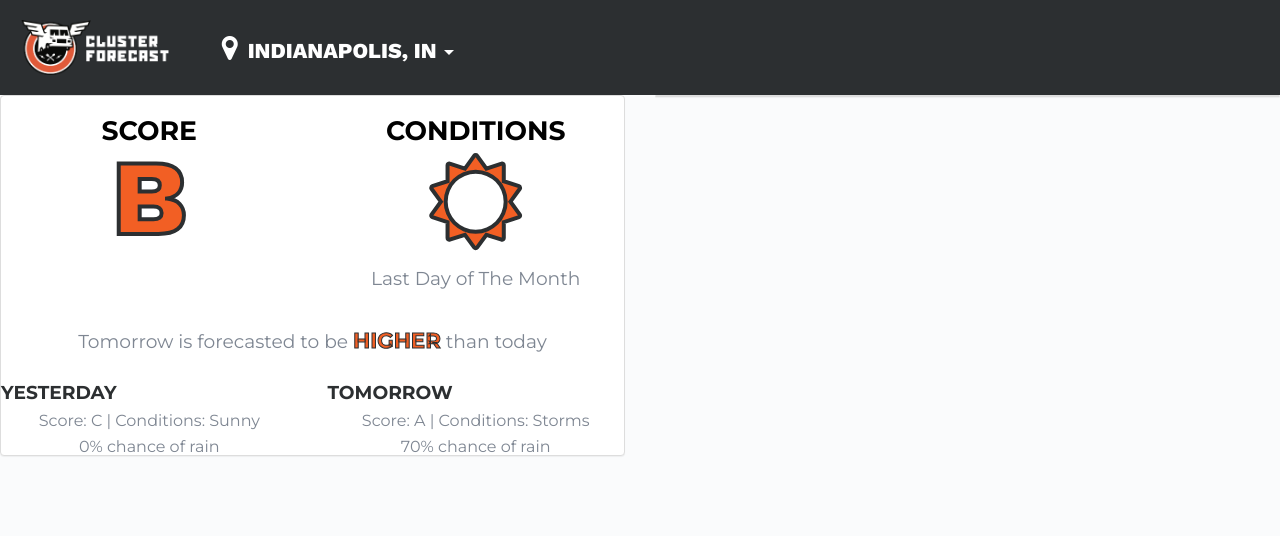
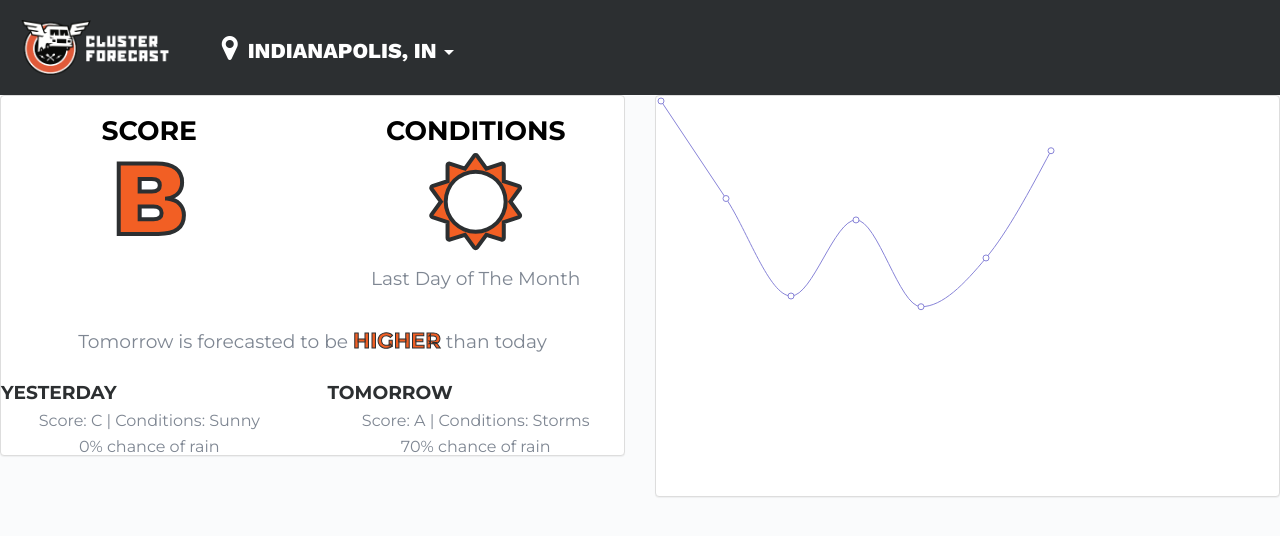
Before and after one commit to nicollis/ClusterForecast, a React (Create React App) app: page / in a window 1280 px wide. Shown: the top 536 px of the page. Built offline with nearby package versions, Linux system fonts and the light colour scheme.

Commit message:
installing recharts

```diff
--- a/package.json
+++ b/package.json
@@ -13,7 +13,8 @@
     "react": "^15.5.4",
     "react-bootstrap": "^0.31.0",
     "react-dom": "^15.5.4",
-    "react-scripts": "1.0.7"
+    "react-scripts": "1.0.7",
+    "recharts": "^1.0.0-alpha.0"
   },
   "devDependencies": {},
   "scripts": {
--- a/src/components/Stats.js
+++ b/src/components/Stats.js
@@ -1,11 +1,23 @@
 import React, { Component } from 'react';
 import {Row, Col, Panel} from 'react-bootstrap';
+import { LineChart, Line} from 'recharts';
 
 class Stats extends Component {
   render() {
+    const data = [
+      {name: 'Page A', uv: 4000, pv: 2400, amt: 2400},
+      {name: 'Page B', uv: 3000, pv: 1398, amt: 2210},
+      {name: 'Page C', uv: 2000, pv: 9800, amt: 2290},
+      {name: 'Page D', uv: 2780, pv: 3908, amt: 2000},
+      {name: 'Page E', uv: 1890, pv: 4800, amt: 2181},
+      {name: 'Page F', uv: 2390, pv: 3800, amt: 2500},
+      {name: 'Page G', uv: 3490, pv: 4300, amt: 2100},
+    ];
     return (
       <Panel header="DETAILED STATS" className="stats">
-
+        <LineChart width={400} height={400} data={data}>
+          <Line type="monotone" dataKey="uv" stroke="#8884d8" />
+        </LineChart>
       </Panel>
     );
   }
```
